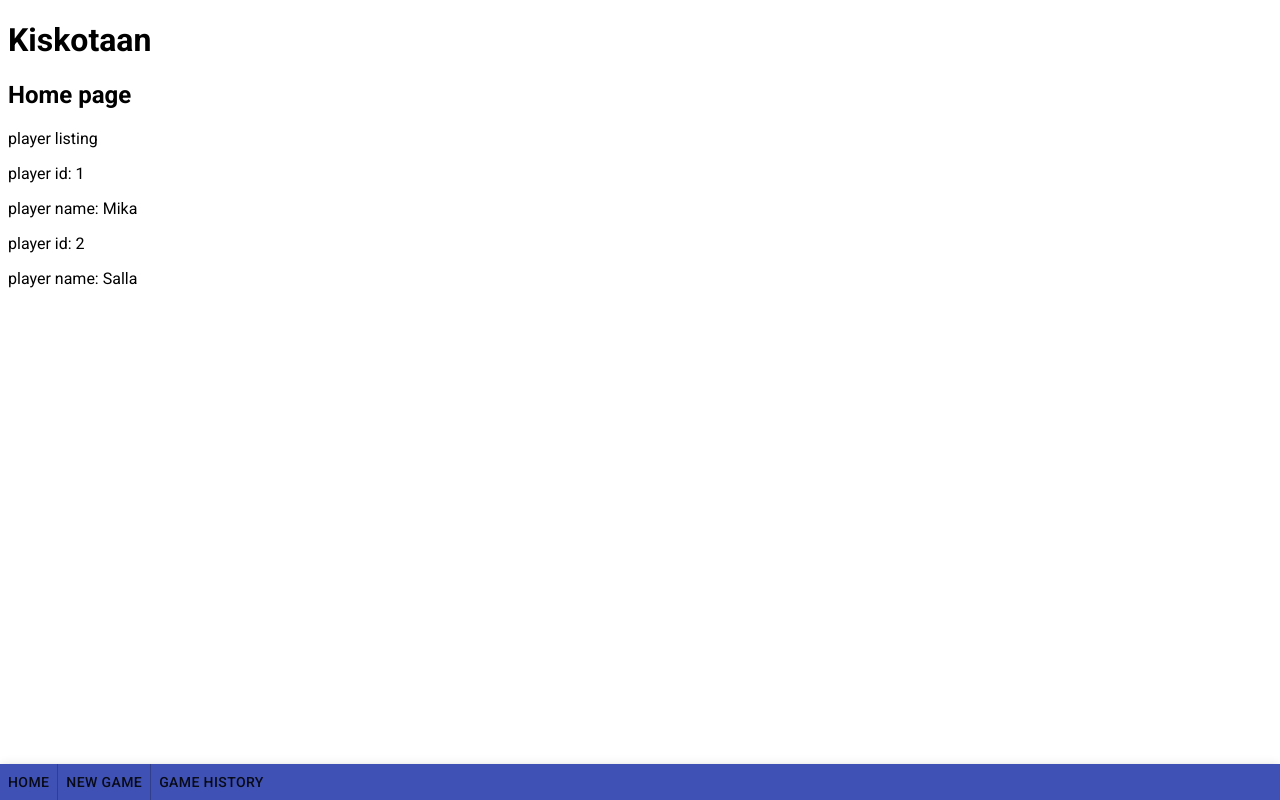
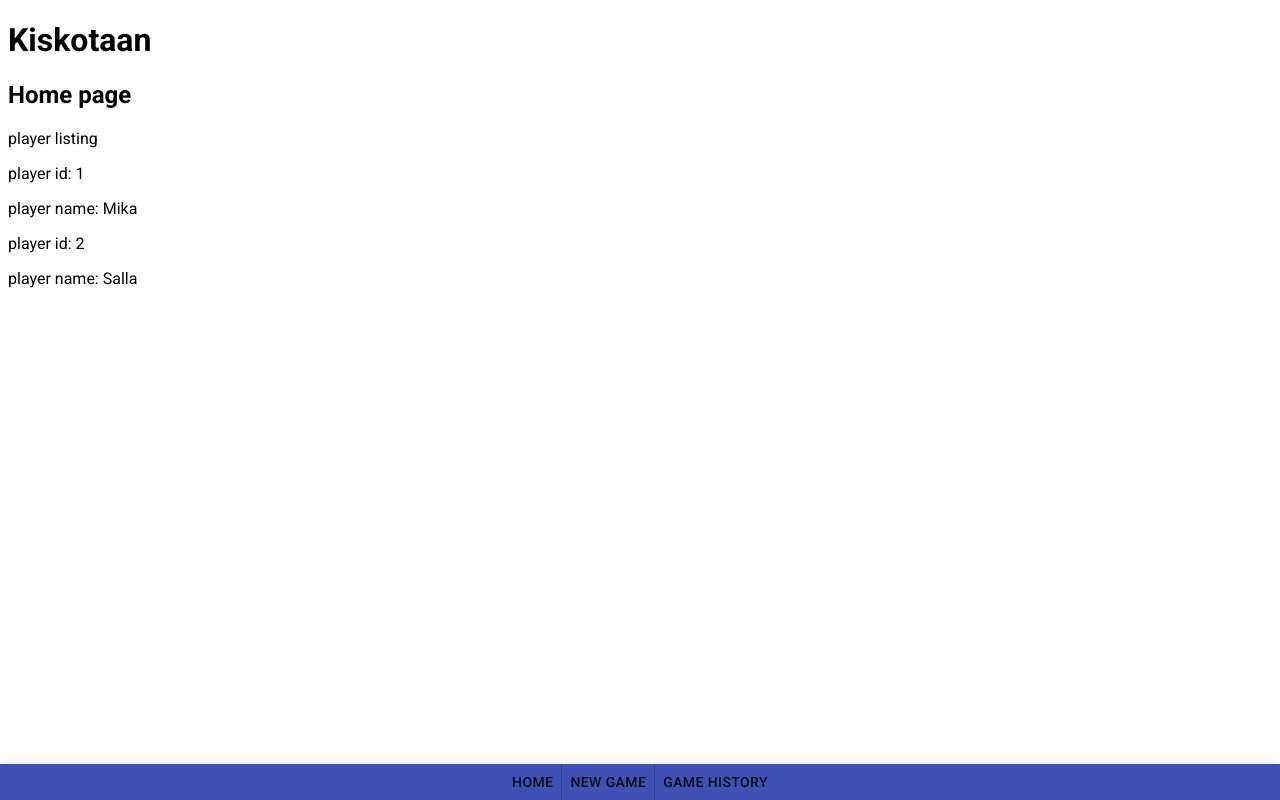
Before and after one commit to mika-alaoutinen/kiskotaan, a React (Create React App) app: page / in a window 1280 px wide. Built offline with nearby package versions, Linux system fonts and the light colour scheme; data requests are answered from the project's data file.

Commit message:
Add basic styles

```diff
--- a/src/components/common/Navigation.tsx
+++ b/src/components/common/Navigation.tsx
@@ -4,28 +4,24 @@ import { Link } from 'react-router-dom'
 import AppBar from '@material-ui/core/AppBar'
 import Button from '@material-ui/core/Button'
 import ButtonGroup from '@material-ui/core/ButtonGroup'
-import { createStyles, makeStyles } from '@material-ui/core/styles'
 
 import Routes from '../../router/Routes'
 
-const useStyles = makeStyles(() =>
-  createStyles({
-    appBar: {
+const appBarStyle = {
   top: 'auto',
   bottom: 0,
-    },
-  }),
-)
+}
 
-const Navigation: React.FC = () => {
-  const classes = useStyles()
+const centeredStyle = {
+  margin: '0 auto',
+}
 
-  return (
-    <div className='navigation'>
+const Navigation: React.FC = () => (
+  <div className='navigation' >
     <Routes />
 
-      <AppBar className={classes.appBar} position='fixed'>
-        <ButtonGroup variant='text'>
+    <AppBar position='fixed' style={appBarStyle}>
+      <ButtonGroup variant='text' style={centeredStyle}>
         <Button component={Link} to='/'>Home</Button>
         <Button component={Link} to='/new-game'>New game</Button>
         <Button component={Link} to='/history'>Game history</Button>
@@ -33,6 +29,5 @@ const Navigation: React.FC = () => {
     </AppBar>
   </div>
 )
-}
 
 export default Navigation
```
Lines whose indentation alone changed are shown as unchanged.
